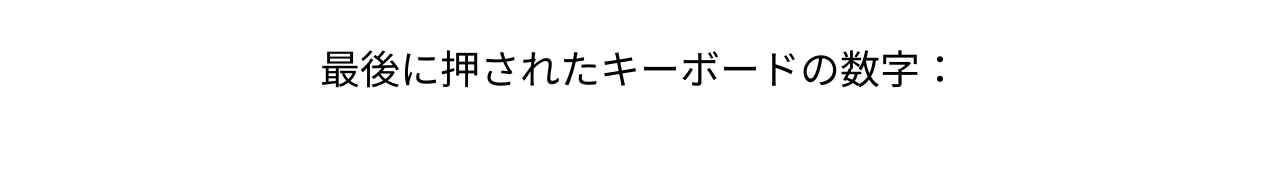
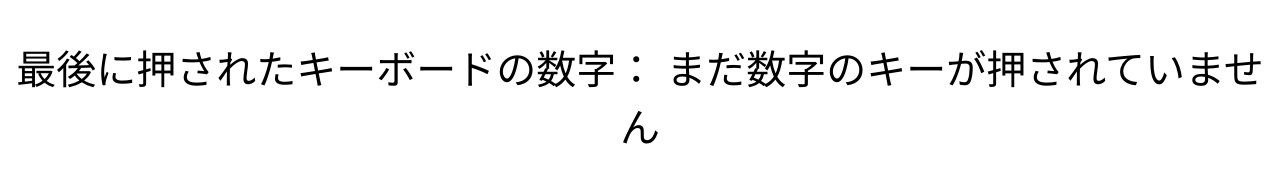
Before and after one commit to 185xyt3ki/185xyt3ki.github.io, a plain HTML site: page index.html in a window 1280 px wide. Shown: the part 960-1142 px from the top of the page. Before the commit the page ends 1096 px from the top, so only its background shows below. Drawn offline with Linux system fonts and the light colour scheme.

Commit message:
update index.html

```diff
--- a/index.html
+++ b/index.html
@@ -26,9 +26,9 @@
   <script>
     function output1example() {
       var target1 = document.getElementById("onkey1");
-      if (event >= 49 && event <= 57) {
+//      if (event >= 49 && event <= 57) {
         target1.innerHTML = event.key;
-      }
+//      }
     }
   </script>
 </head>
@@ -39,7 +39,7 @@
 
   <p onkeyup="output1example">
     最後に押されたキーボードの数字：
-    <span id="onkey1"></span>
+    <span id="onkey1">まだ数字のキーが押されていません</span>
   </p>
 </body>
 </html>
```
